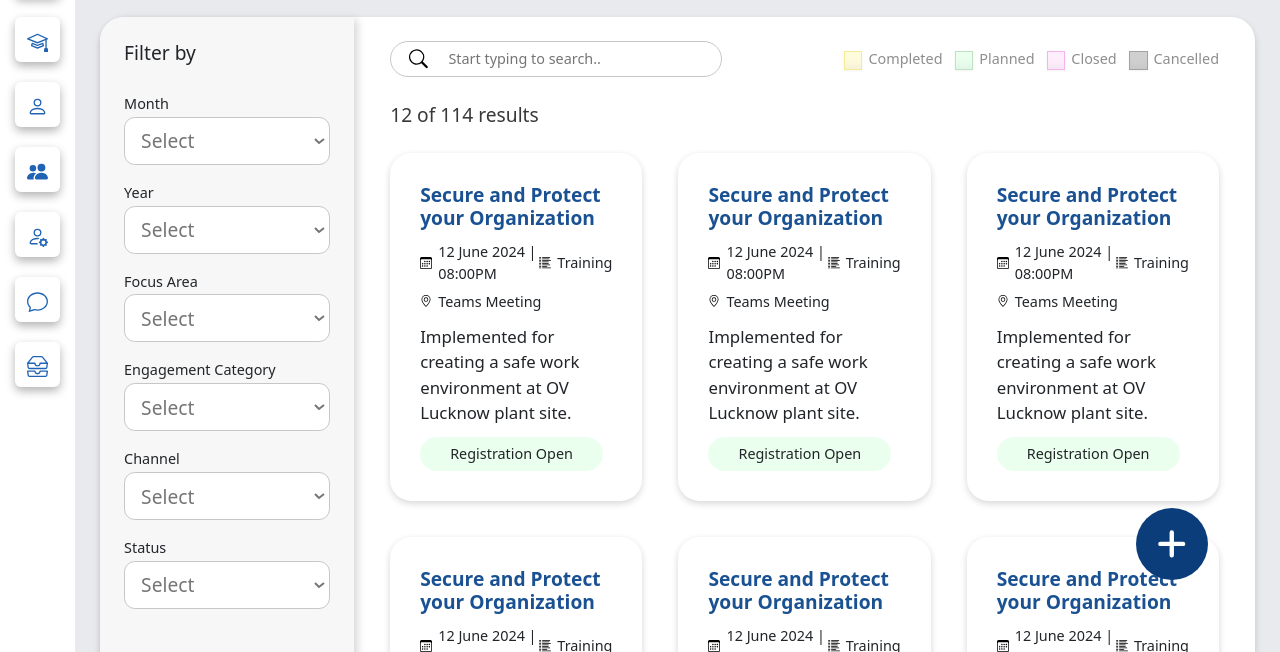
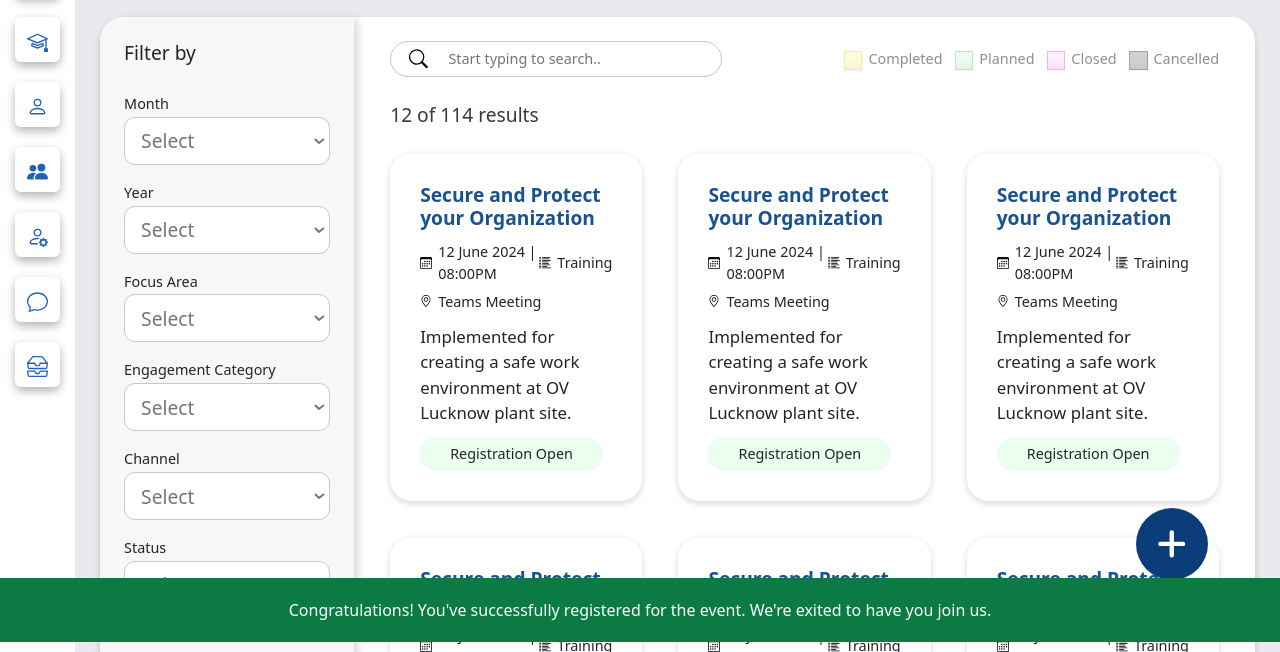
Before and after one commit to Pri1esh/TATA-Motors, a website: page pages/engagement-page/engagement-page.html in a window 1280 px wide. Shown: the part 148-800 px from the top of the page. Drawn offline with nearby package versions, Linux system fonts and the light colour scheme.

Commit message:
register now popup Added

```diff
--- a/pages/engagement-page/engagement-page.html
+++ b/pages/engagement-page/engagement-page.html
@@ -516,9 +516,16 @@
 
 
 
-
     </div>
 
+
+<!-- Register Now Popup -->
+
+    <div class="registerNowPopUp">
+      Congratulations! You've successfully registered for the event. We're exited to have you join us.
+    </div>
+
+    <!-- ----------------- -->
 
     <div class="overlay"></div>
     <script src="https://code.jquery.com/jquery-3.6.0.min.js"></script>
--- a/pages/engagement-page/engagement-page.scss
+++ b/pages/engagement-page/engagement-page.scss
@@ -1250,6 +1250,8 @@ hr {
         width: 60px;
       }
     }
+
+
   }
 }
 
@@ -1769,3 +1771,16 @@ nav {
     display: block;
   }
 }
+
+.registerNowPopUp{
+  position: fixed;
+  bottom:10px;
+  width: 100%;
+  text-wrap:wrap;
+  white-space:wrap;
+  background-color: #0B7B43;
+  color: #ffffff;
+  text-align: center;
+  padding-block: 20px;
+  z-index: 10;
+}
```
Also changed, not shown: pages/engagement-details/engagement-details.html (+5 -0 lines), dist/engagement-page.css.
